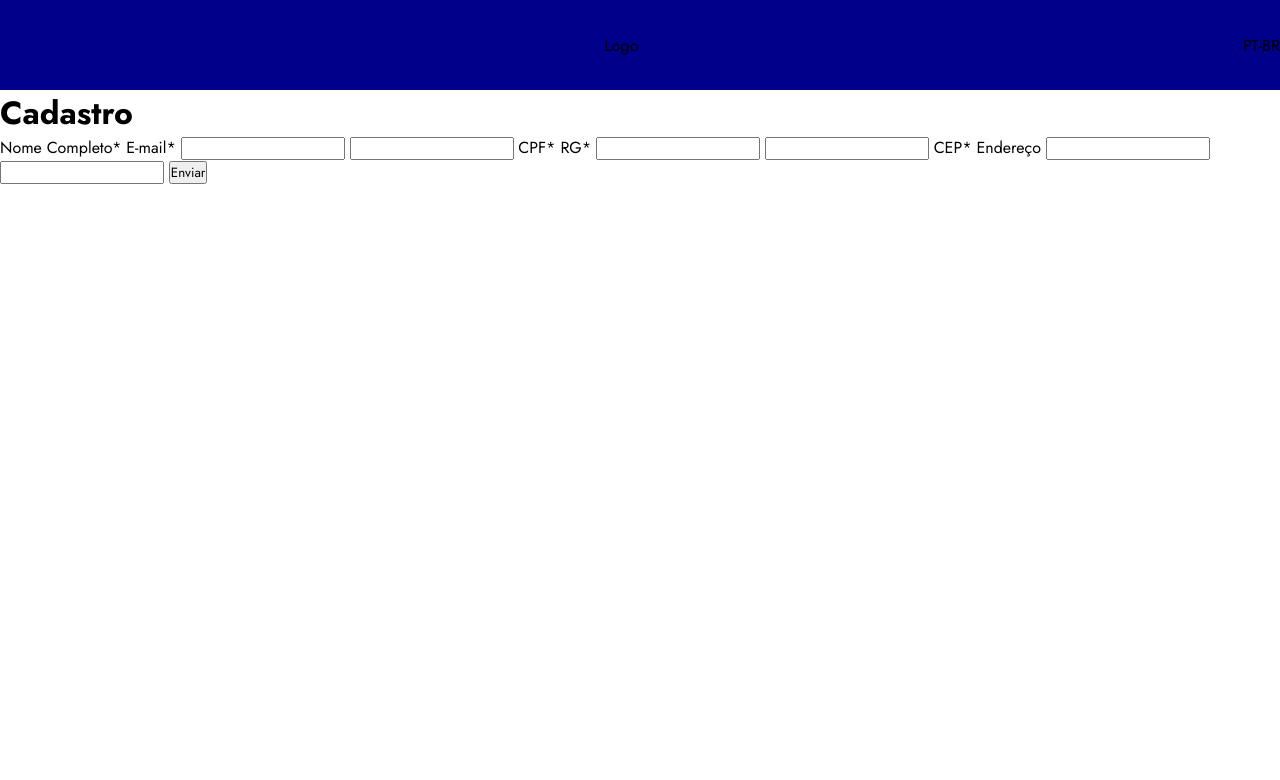
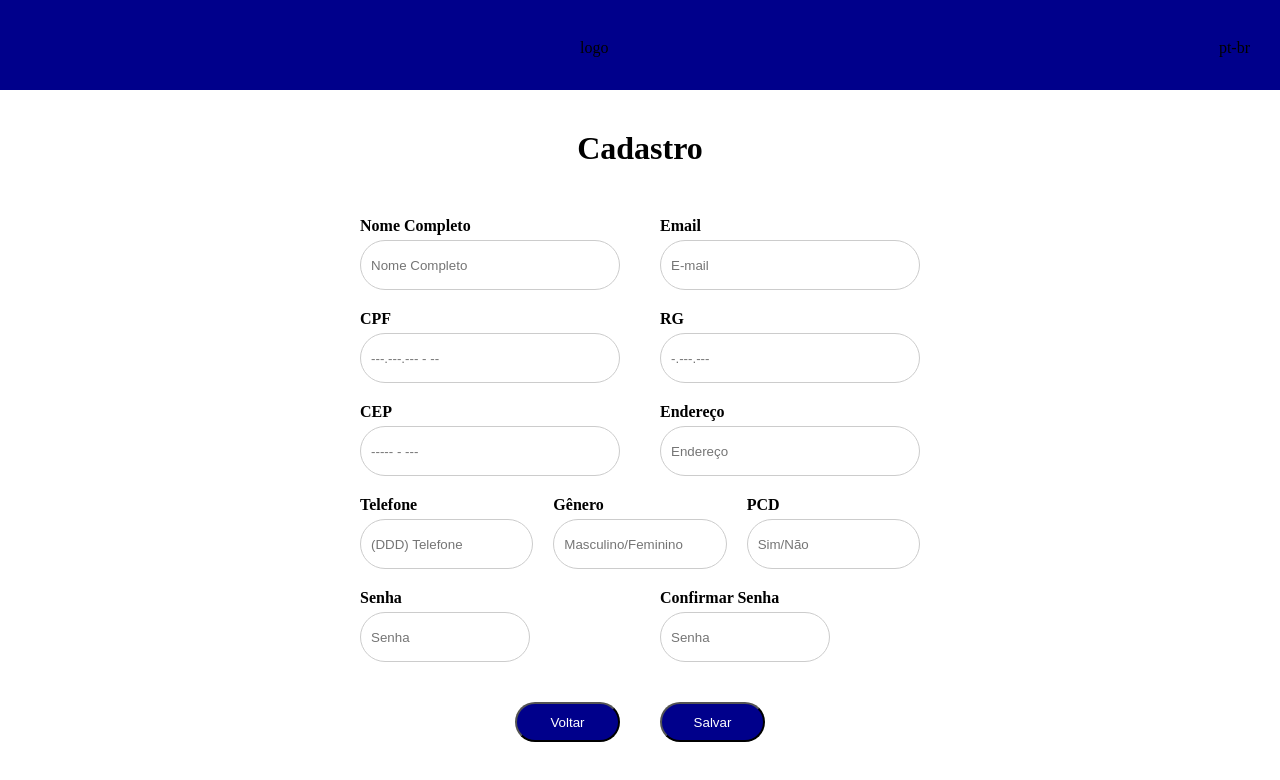
Before and after one commit to danccoelho/agendamento-m-dico, a plain HTML site: page cadastro.html in a window 1280 px wide. Drawn offline with Linux system fonts and the light colour scheme; a web font is replaced by a local one.

Commit message:
Melhorando a tela de cadastro

```diff
--- a/cadastro.html
+++ b/cadastro.html
@@ -7,36 +7,82 @@
     <title>Cadastro</title>
 </head>
 <body>
-    <div class="header">
-        <div></div>
-        <div class="logo">Logo</div>
-        <div class="language">PT-BR</div>
+
+    <nav class="navbar">
+
+          <div class="logo">
+            <img src="#" alt="">logo
+          </div>
+
+          <div class="language">pt-br</div>
+    </nav>
+
+    <div class="cadastro">
+        <h1>Cadastro</h1>
     </div>
+
+    <form>
+        <div>
+          <label for="nome">Nome Completo</label>
+          <input type="text" id="nome" name="nome" placeholder="Nome Completo">
+        </div>
+        <div>
+          <label for="email">Email</label>
+          <input type="email" id="email" name="email" placeholder="E-mail">
+        </div>
+
+        <div>
+          <label for="cpf">CPF</label>
+          <input type="text" id="cpf" name="cpf" placeholder="---.---.--- - --">
+        </div>
+        <div>
+          <label for="rg">RG</label>
+          <input type="text" id="rg" name="rg" placeholder="-.---.---">
+        </div>
+
+        <div>
+          <label for="cep">CEP</label>
+          <input type="text" id="cep" name="cep" placeholder="----- - ---">
+        </div>
+        <div>
+          <label for="endereco">Endereço</label>
+          <input type="text" id="endereco" name="endereco" placeholder="Endereço">
+        </div>
+
+        <div class="linha-extra">
+            <div>
+              <label for="telefone">Telefone</label>
+              <input type="text" id="telefone" name="telefone" placeholder="(DDD) Telefone">
+            </div>
+            <div>
+              <label for="genero">Gênero</label>
+              <input type="text" id="genero" name="genero" placeholder="Masculino/Feminino">
+            </div>
+            <div>
+              <label for="pcd">PCD</label>
+              <input type="text" id="pcd" name="pcd" placeholder="Sim/Não">
+            </div>
+          </div>
+
+          <div class="linha-dois">
+            <div class="senha">
+              <label for="senha">Senha</label>
+              <input type="password" id="senha" name="senha" placeholder="Senha">
+            </div>
+            <div class="confirmarSenha">
+              <label for="confirmarSenha">Confirmar Senha</label>
+              <input type="password" id="confirmarSenha" name="confirmarSenha" placeholder="Senha">
+            </div>
+          </div>
+
+
+          <div class="botoes">
+            <a href="index.html"><button type="button" class="voltar">Voltar</button></a>
+
+            <button type="submit" class="salvar">Salvar</button>
+          </div>
+      </form>
 
 
 
-    <div class="contem-cadastro">
-        <form>
-
-            <h1>Cadastro</h1>
-
-            <label for="nome">Nome Completo*</label>
-            <label for="email">E-mail*</label>
-            <input type="text" id="nome" name="nome">
-            <input type="text" id="email" name="email">
-
-            <label for="cpf">CPF*</label>
-            <label for="RG">RG*</label>
-            <input type="CPF" id="cpf" name="cpf">
-            <input type="RG" id="rg" name="rg">
-
-            <label for="cep">CEP*</label>
-            <label for="endereco">Endereço</label>
-            <input type="text" id="cidade" name="cidade">
-            <input type="text" id="estado" name="estado">
-
-            <button type="submit">Enviar</button>
-        </form>
-    </div>
-</body>
 </html>
--- a/styleCadastro.css
+++ b/styleCadastro.css
@@ -1,20 +1,112 @@
-@import url('https://fonts.googleapis.com/css2?family=Jost:ital,wght@0,100..900;1,100..900&family=Kdam+Thmor+Pro&family=Oswald:wght@200..700&family=Poppins:ital,wght@0,100;0,200;0,300;0,400;0,500;0,600;0,700;0,800;0,900;1,100;1,200;1,300;1,400;1,500;1,600;1,700;1,800;1,900&display=swap');
-
-*{
+* {
     margin: 0;
     padding: 0;
     box-sizing: border-box;
-    list-style: none;
-    text-decoration: none;
-    font-family: "Jost", sans-serif;
-}
+  }
 
-.header{
-    display: flex;
-    justify-content: space-between;
-    align-items: center;
+  .navbar {
+    background-color: darkblue; /* Fundo laranja */
     width: 100%;
     height: 90px;
+    display: flex;
+    justify-content: center;
+  }
 
+  .logo{
+    height: 95px;
+    width: 12600px;
+    display: flex;
+    justify-content: center;
+    align-items: center;
+  }
+
+  .language{
+    display: flex;
+    justify-content: flex-end;
+    align-items: center ;
+    height: 95px;
+    width: 650px;
+    margin-right: 30px;
+  }
+
+  .cadastro{
+    text-align: center;
+    margin-top: 40px;
+  }
+
+  form {
+    background: #fff;
+    padding: 20px;
+    border-radius: 10px;
+    max-width: 600px;
+    margin: auto;
+    margin-top: 30px;
+    display: grid;
+    grid-template-columns: 1fr 1fr;
+    column-gap: 40px;
+    row-gap: 20px;
+  }
+
+  label {
+    display: block;
+    margin-bottom: 5px;
+    font-weight: bold;
+  }
+
+  input {
+    width: 100%;
+    height: 50px;
+    padding: 10px;
+    border-radius: 25px;
+    border: 1px solid #ccc;
+  }
+
+  .linha-extra {
+    grid-column: 1 / 3;
+    display: grid;
+    grid-template-columns: 1fr 1fr 1fr;
+    gap: 20px;
+  }
+
+  .linha-dois {
+    grid-column: 1 / 3;
+    display: grid;
+    grid-template-columns: 1fr 1fr;
+    gap: 40px;
+  }
+
+  .senha{
+    width: 170px;
+  }
+
+  .confirmarSenha{
+    width: 170px;
+  }
+
+  .botoes {
+    grid-column: 1 / 3;
+    display: flex;
+    justify-content: center;
+    column-gap: 40px;
+    row-gap: 20px;
+    margin-top: 20px;
+  }
+
+  .voltar {
+    width: 105px;
+    height: 40px;
+    border-radius: 25px;
+    cursor: pointer;
     background-color: darkblue;
-}
+    color: white;
+  }
+
+
+  .salvar {
+    width: 105px;
+    height: 40px;
+    border-radius: 25px;
+    cursor: pointer;
+    background-color: darkblue;
+    color: white;
+  }
```
Also changed, not shown: index.html (+1 -1 lines).
